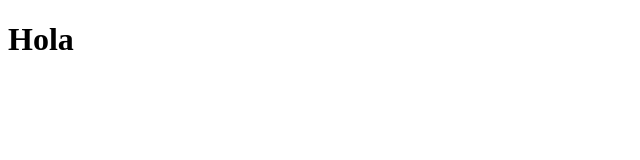
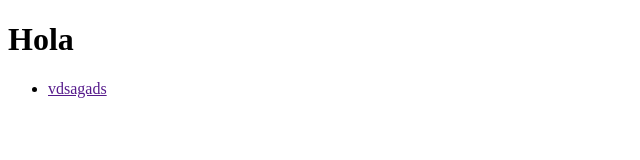
Before and after one commit to GreissyNV/curso-git, a plain HTML site: page index.html in a window 1280 px wide. Shown: the full height of the page, 0-640 px from the left. Drawn offline with Linux system fonts and the light colour scheme.

Commit message:
add menu

```diff
--- a/index.html
+++ b/index.html
@@ -7,5 +7,10 @@
 </head>
 <body>
     <h1>Hola</h1>
+    <nav>
+        <ul>
+            <li><a href="">vdsagads</a></li>
+        </ul>
+    </nav>
 </body>
 </html>
```
